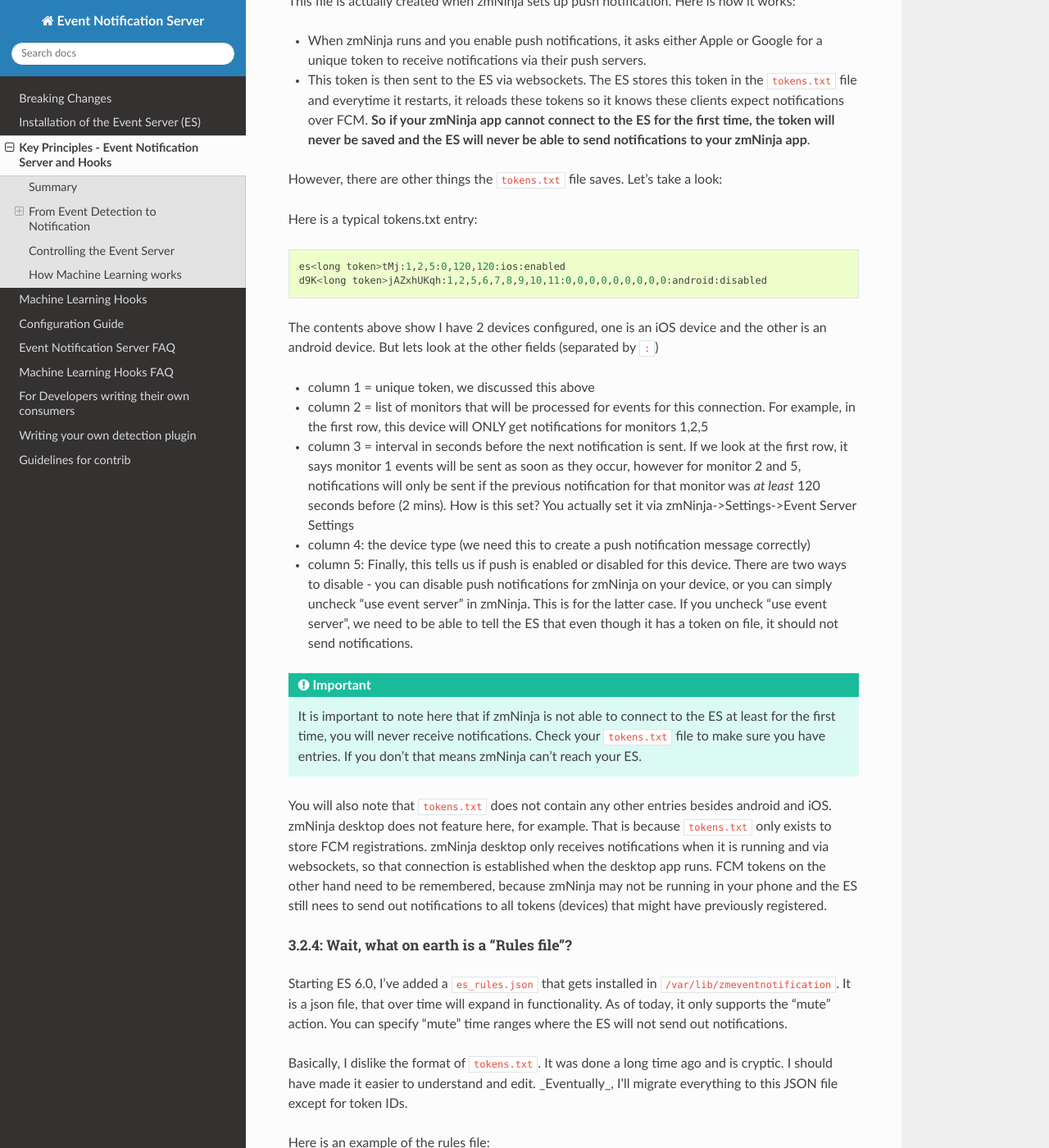
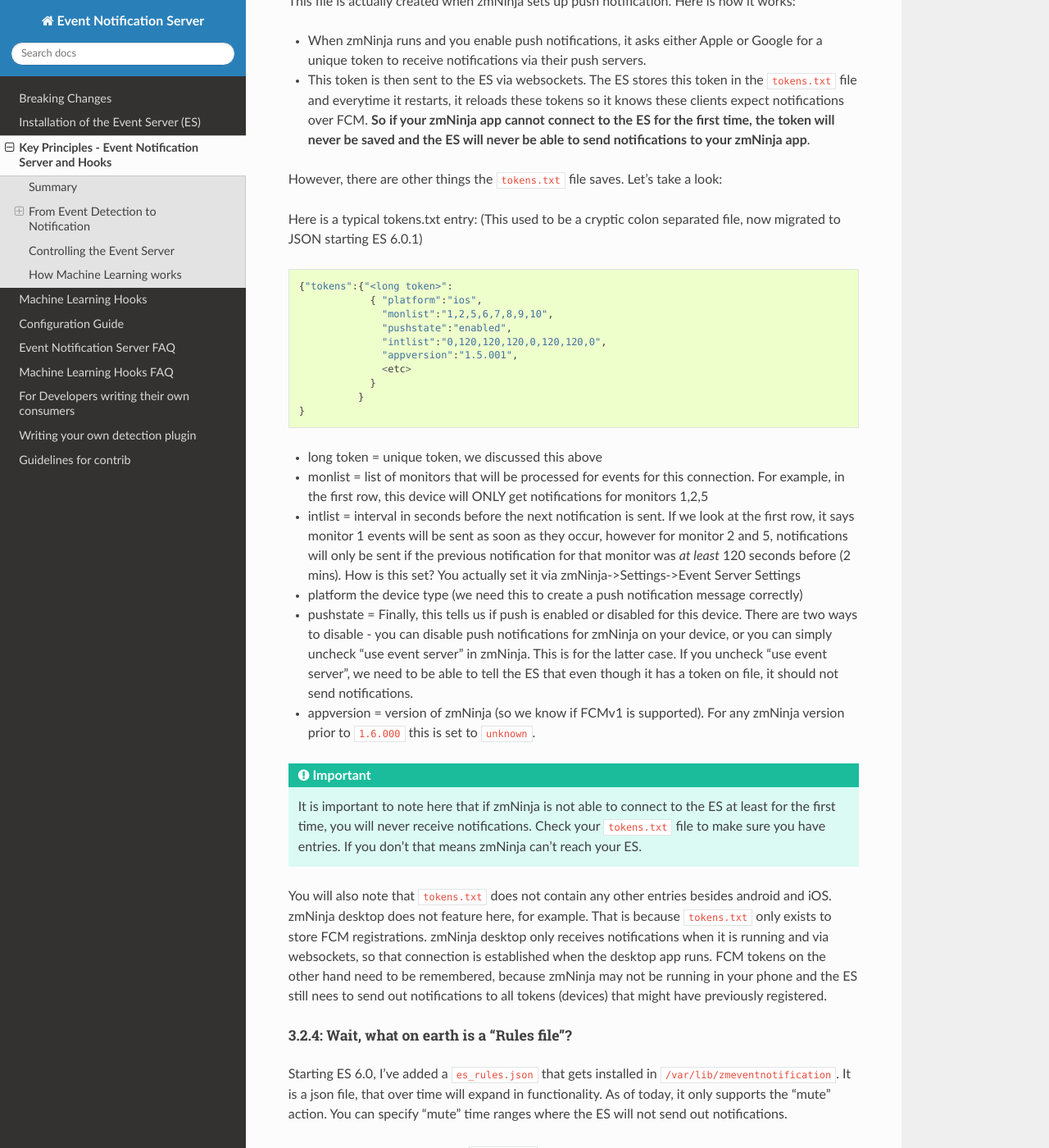
Before and after one commit to ZoneMinder/zmeventnotification, a Sphinx documentation site: the page built from docs/guides/principles.rst, in a window 1280 px wide and 1400 px high, scrolled down 3334 px. Shown: the whole window at 82% size. Built offline with Sphinx 7.4.7 and the Read the Docs theme 2.0.0, drawn with Linux system fonts in a browser that asks for light colours.

Commit message:
update docs to reflect new token

```diff
--- a/docs/guides/principles.rst
+++ b/docs/guides/principles.rst
@@ -98,21 +98,29 @@
 
 However, there are other things the ``tokens.txt`` file saves. Let's take a look:
 
-Here is a typical tokens.txt entry:
+Here is a typical tokens.txt entry: (This used to be a cryptic colon separated file, now migrated to JSON starting ES 6.0.1)
+
 
 ::
 
-  es<long token>tMj:1,2,5:0,120,120:ios:enabled
-  d9K<long token>jAZxhUKqh:1,2,5,6,7,8,9,10,11:0,0,0,0,0,0,0,0,0:android:disabled
+  {"tokens":{"<long token>":
+              { "platform":"ios",
+                "monlist":"1,2,5,6,7,8,9,10",
+                "pushstate":"enabled",
+                "intlist":"0,120,120,120,0,120,120,0",
+                "appversion":"1.5.001",
+                <etc>
+              }
+            }
+  }
 
 
-The contents above show I have 2 devices configured, one is an iOS device and the other is an android device. But lets look at the other fields (separated by ``:``)
-
-* column 1 = unique token, we discussed this above
-* column 2 = list of monitors that will be processed for events for this connection. For example, in the first row, this device will ONLY get notifications for monitors 1,2,5
-* column 3 = interval in seconds before the next notification is sent. If we look at the first row, it says monitor 1 events will be sent as soon as they occur, however for monitor 2 and 5, notifications will only be sent if the previous notification for that monitor was *at least* 120 seconds before (2 mins). How is this set? You actually set it via zmNinja->Settings->Event Server Settings
-* column 4: the device type (we need this to create a push notification message correctly)
-* column 5: Finally, this tells us if push is enabled or disabled for this device. There are two ways to disable - you can disable push notifications for zmNinja on your device, or you can simply uncheck "use event server" in zmNinja. This is for the latter case. If you uncheck "use event server", we need to be able to tell the ES that even though it has a token on file, it should not send notifications.
+* long token = unique token, we discussed this above
+* monlist = list of monitors that will be processed for events for this connection. For example, in the first row, this device will ONLY get notifications for monitors 1,2,5
+* intlist = interval in seconds before the next notification is sent. If we look at the first row, it says monitor 1 events will be sent as soon as they occur, however for monitor 2 and 5, notifications will only be sent if the previous notification for that monitor was *at least* 120 seconds before (2 mins). How is this set? You actually set it via zmNinja->Settings->Event Server Settings
+* platform the device type (we need this to create a push notification message correctly)
+* pushstate = Finally, this tells us if push is enabled or disabled for this device. There are two ways to disable - you can disable push notifications for zmNinja on your device, or you can simply uncheck "use event server" in zmNinja. This is for the latter case. If you uncheck "use event server", we need to be able to tell the ES that even though it has a token on file, it should not send notifications.
+* appversion = version of zmNinja (so we know if FCMv1 is supported). For any zmNinja version prior to ``1.6.000`` this is set to ``unknown``.
 
 .. important::
 
```
